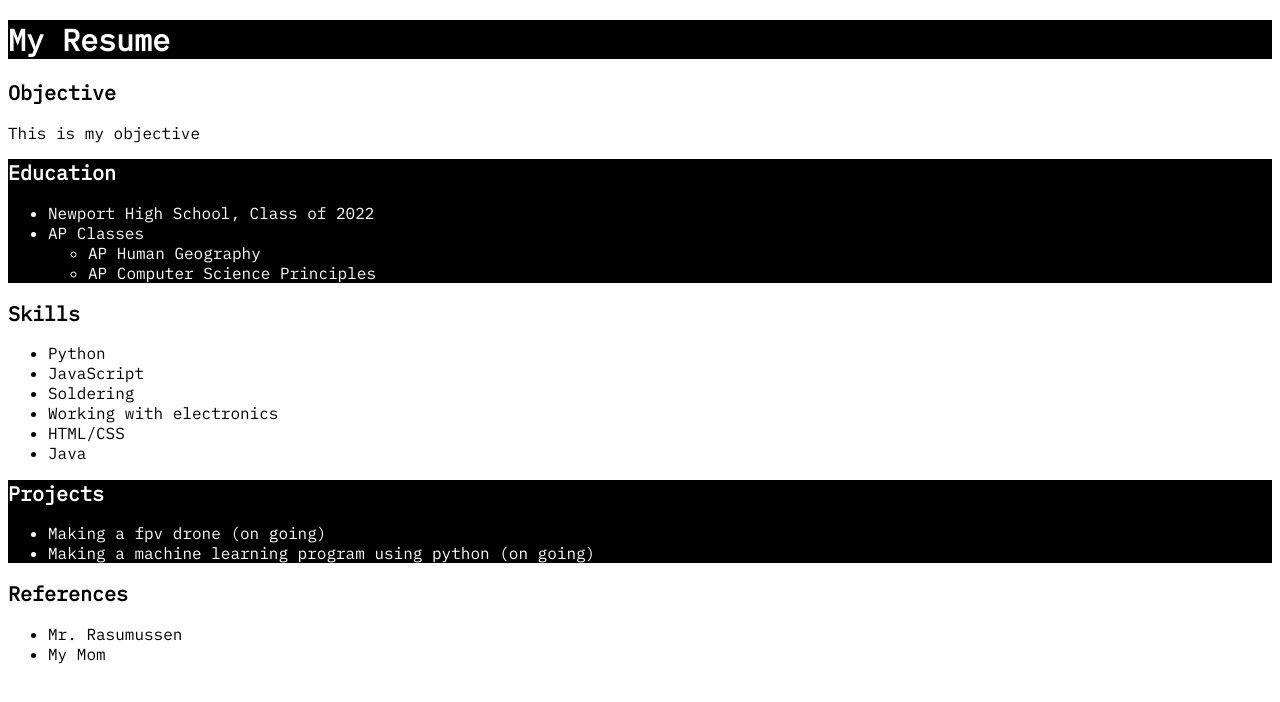
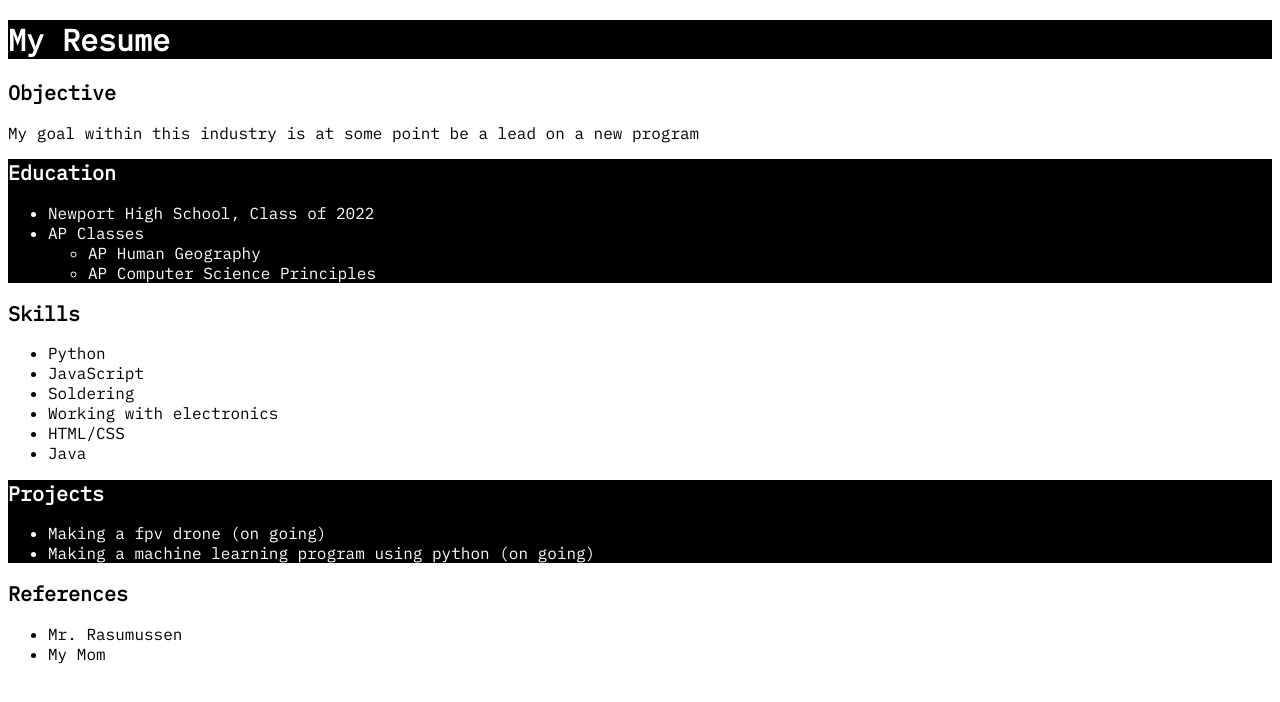
Before and after one commit to mamamia-exe/bruh-, a plain HTML site: page index.html in a window 1280 px wide. Drawn offline with Linux system fonts and the light colour scheme.

Commit message:
Update index.html

```diff
--- a/index.html
+++ b/index.html
@@ -13,7 +13,7 @@
 
 		<div class="section">
 		<h2> Objective </h2>
-		<p>This is my objective</p>
+		<p>My goal within this industry is at some point be a lead on a new program</p>
 		</div>
 
 		<div class="section">
@@ -52,4 +52,5 @@
 		<ul>
 		<li>Mr. Rasumussen</li>
 		<li>My Mom </li>
+
 	</body>
```
